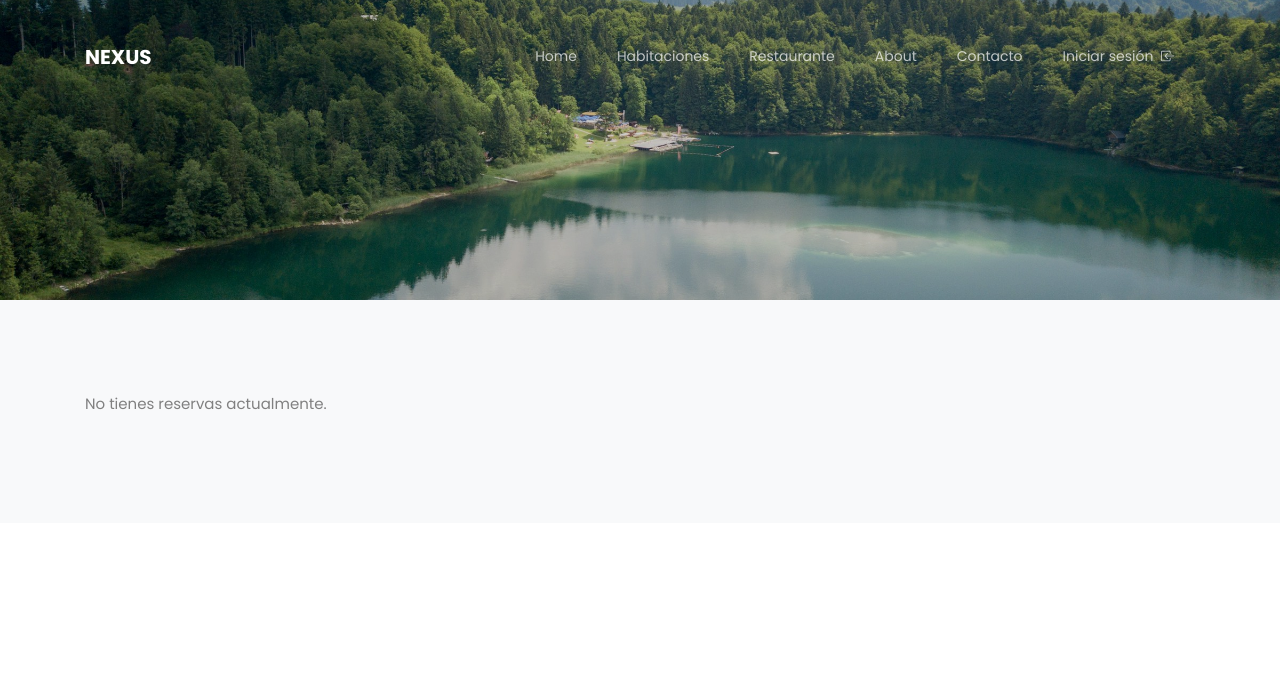
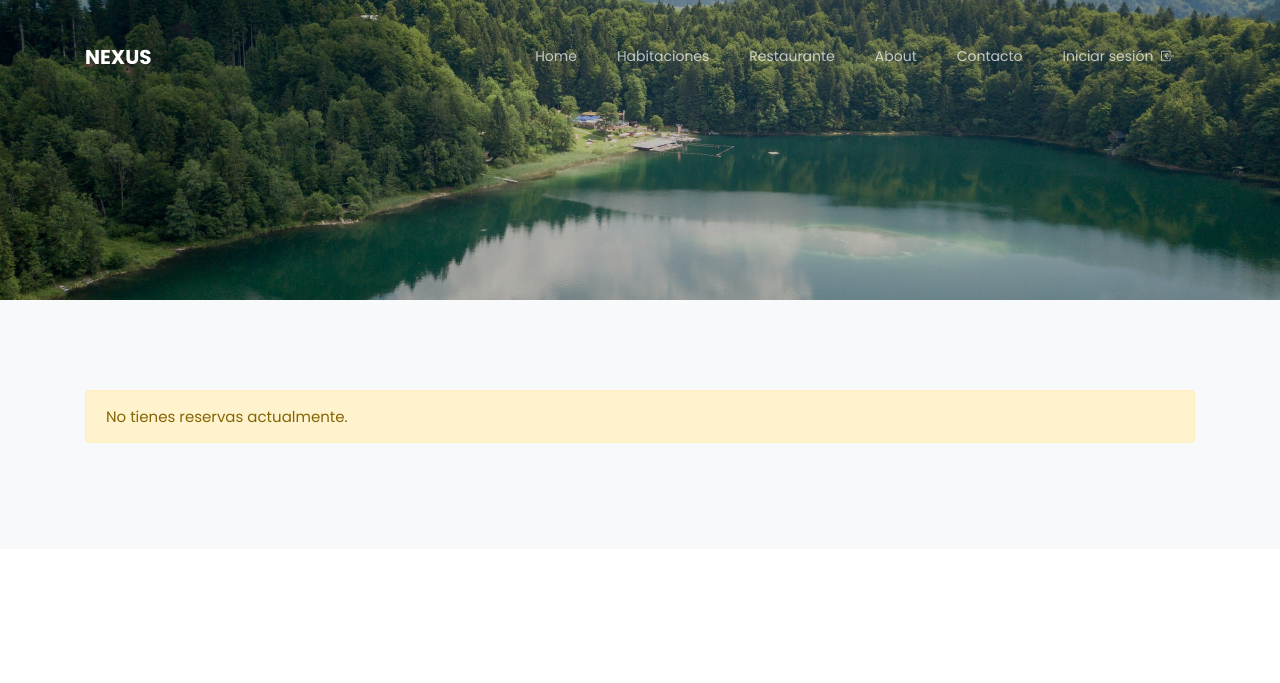
Before and after one commit to LucasConde22/TP-IDS-GrupoSeven, a Flask app: template frontend/templates/mis-reservas.html in a window 1280 px wide. Shown: the top 683 px of the page. Run offline with Flask 3, Linux system fonts and the light colour scheme; the template is opened without the code that fills it, so the values that code supplies are empty; some libraries are stand-ins or nearby versions; some web fonts are replaced.

Commit message:
Se modifican mensajes de aviso de Mis Reservas, Login y Sign Up

```diff
--- a/frontend/templates/mis-reservas.html
+++ b/frontend/templates/mis-reservas.html
@@ -9,7 +9,7 @@
         {% with mensajes = get_flashed_messages()%}
             {% if mensajes%}
                 {% for mensaje in mensajes%}
-                <div class="alert alert-success" role="alert" style="width:10cm; margin-left: 3cm;">
+                <div class="alert alert-warning" role="alert" style="width:10cm;">
                     {{ mensaje }}
                 </div>
                 {%endfor%}
@@ -51,7 +51,9 @@
                     {% endfor %}
                 </div>
             {% else %}
-                <p>No tienes reservas actualmente.</p>
+            <div class="alert alert-warning" role="alert" width ="10cm;">
+                No tienes reservas actualmente.
+            </div>
             {% endif %}
         </div>
     </section>
--- a/frontend/templates/signup.html
+++ b/frontend/templates/signup.html
@@ -14,10 +14,12 @@
         <div class="col-lg-6">
             <div class="wow fadeInUp" data-wow-delay="0.2s">
                 <form action="{{ url_for('signup') }}" method="post">
-                    {% with mensajes = get_flashed_messages()%}
+                    {% with mensajes = get_flashed_messages() %}
                     {% if mensajes%}
                         {% for mensaje in mensajes%}
-                        <p>{{mensaje}}</p>
+                            <div class="alert alert-warning col-12" role="alert" style="margin-bottom: 10px;width: 94%;">
+                                {{ mensaje }}
+                            </div>
                         {%endfor%}
                     {%endif%}
                     {%endwith%}
```
Also changed, not shown: frontend/templates/login.html (+9 -3 lines).
